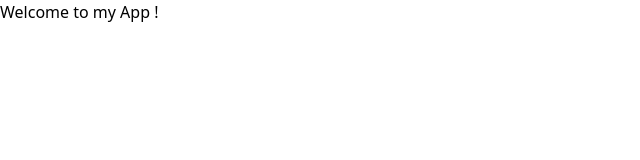
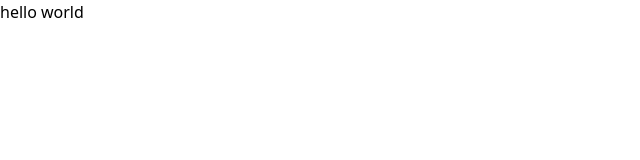
Before and after one commit to larbibaraka/react-twitter, a React (Create React App) app: page / in a window 1280 px wide. Shown: the top 160 px of the page, without its empty margins (0-640 px from the left). Built offline with nearby package versions, Linux system fonts and the light colour scheme.

Commit message:
fix a bug in working with tailwind css

```diff
--- a/package.json
+++ b/package.json
@@ -11,8 +11,8 @@
     "react-scripts": "3.4.1"
   },
   "scripts": {
-    "start": "react-scripts start",
-    "build": "react-scripts build",
+    "start": "npm run watch:css && react-scripts start",
+    "build": "npm run build:css && react-scripts build",
     "test": "react-scripts test",
     "eject": "react-scripts eject",
     "build:css": "postcss src/assets/tailwind.css -o src/assets/main.css",
--- a/public/index.html
+++ b/public/index.html
@@ -24,7 +24,7 @@
       work correctly both with client-side routing and a non-root public URL.
       Learn how to configure a non-root public URL by running `npm run build`.
     -->
-    <title>React App</title>
+    <title>React Twitter</title>
   </head>
   <body>
     <noscript>You need to enable JavaScript to run this app.</noscript>
--- a/src/assets/tailwind.css
+++ b/src/assets/tailwind.css
@@ -1,5 +1,5 @@
-@tailwind base;
+@import "tailwindcss/base";
 
-@tailwind components;
+@import "tailwindcss/components";
 
-@tailwind utilities;
+@import "tailwindcss/utilities";
--- a/src/containers/App.js
+++ b/src/containers/App.js
@@ -1,7 +1,11 @@
 import React from "react";
 
 function App() {
-  return <div>Welcome to my App !</div>;
+  return (
+    <div>
+      <h1 className="text-6l">hello world</h1>
+    </div>
+  );
 }
 
 export default App;
```
